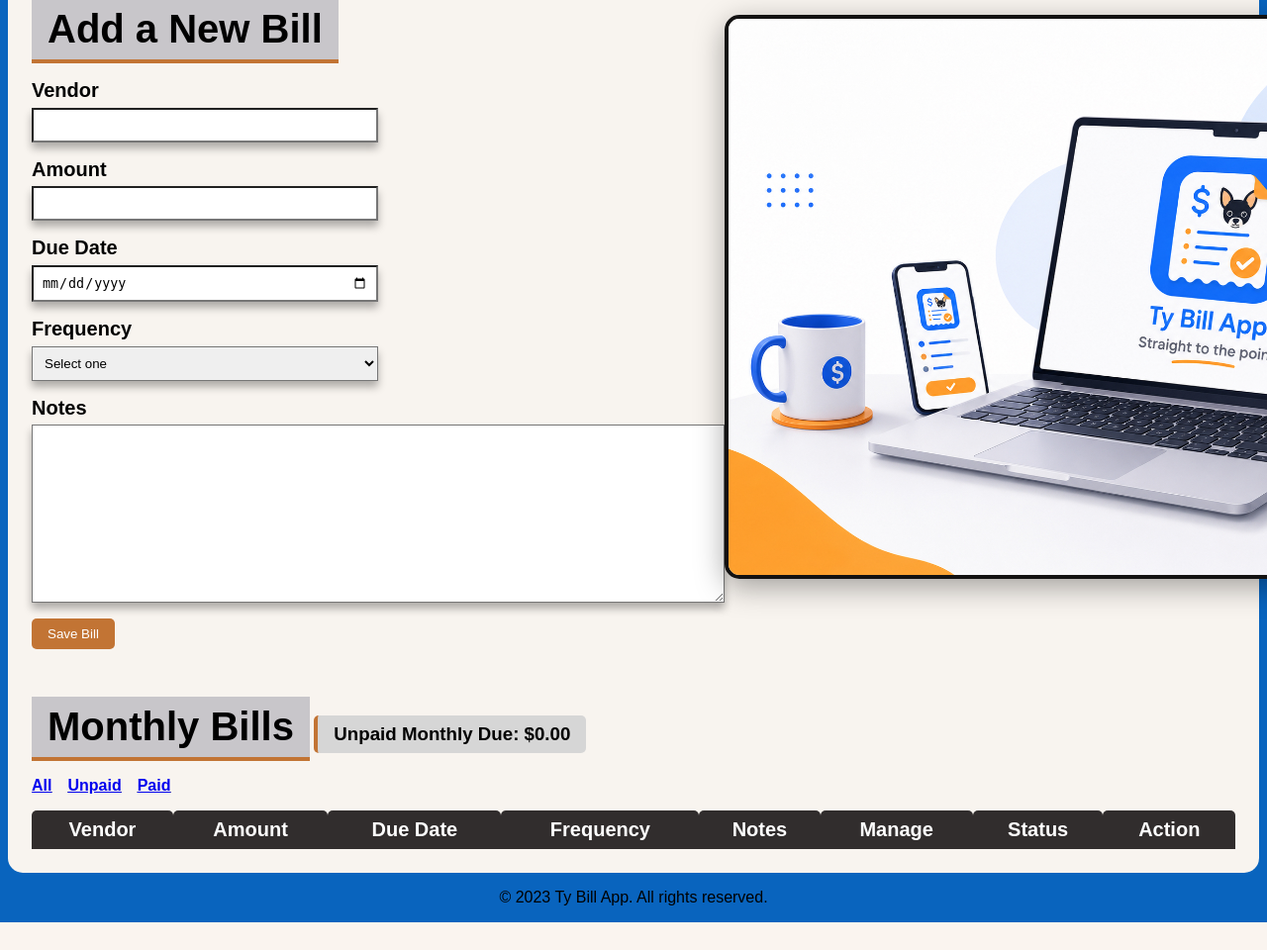
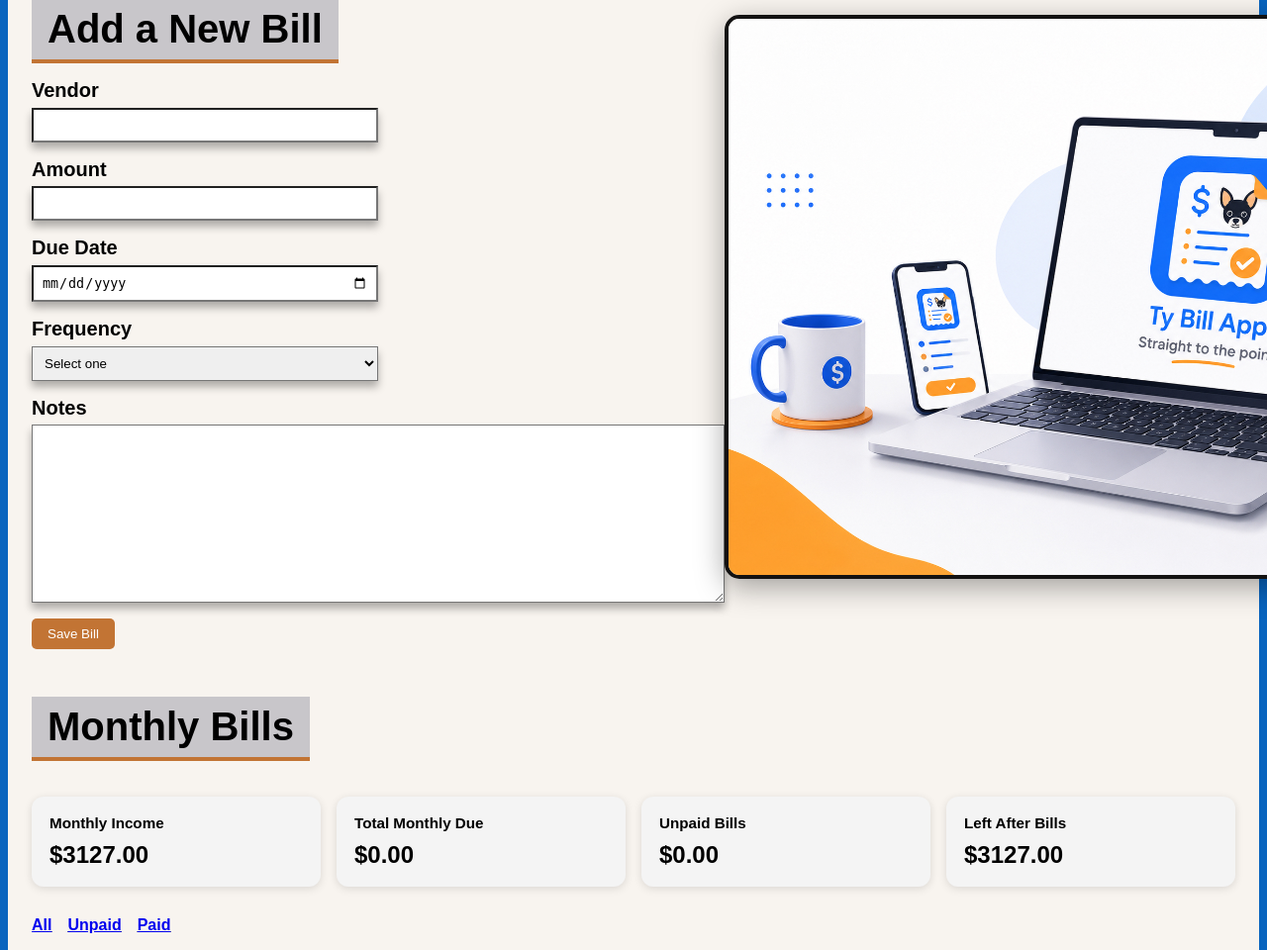
Before and after one commit to THELEGED93/ty-bill-app, a Flask app: page /bills in a window 1280 px wide; the page is wider, and only the part inside the window is pictured. Shown: the part 383-1343 px from the top of that part at 99% size. Before the commit the page ends 1315 px from the top of that part, so only its background shows below. Run offline with Flask 3, Linux system fonts and the light colour scheme; data that the repository does not hold is empty.

Commit message:
New Dashboard Cards with logic

```diff
--- a/app.py
+++ b/app.py
@@ -18,6 +18,7 @@ def bills():
 
     active_filter = request.args.get("status", "all")
 
+    # Bills shown in the table, based on filter
     if active_filter == "paid":
         bills = conn.execute(
             "SELECT * FROM bills WHERE paid = 1 ORDER BY due_date ASC"
@@ -37,22 +38,49 @@ def bills():
             "SELECT * FROM bills ORDER BY due_date ASC"
         ).fetchall()
 
-    total = conn.execute(
-        """
-        SELECT COALESCE(SUM(CAST(amount AS REAL)), 0) AS total
-        FROM bills
-        WHERE paid = 0
-        """
-    ).fetchone()["total"]
+    # Use ALL bills for dashboard totals, not just filtered bills
+    all_bills = conn.execute(
+        "SELECT * FROM bills ORDER BY due_date ASC"
+    ).fetchall()
+
+    monthly_income = 3127.00  # temporary hardcoded income for now
+
+    total_due = 0
+    total_unpaid = 0
+
+    for bill in all_bills:
+        amount = float(bill["amount"])
+        frequency = bill["frequency"]
+        paid = bill["paid"]
+
+        if frequency == "weekly":
+            monthly_amount = amount * 4
+        elif frequency == "biweekly":
+            monthly_amount = amount * 2
+        elif frequency == "yearly" or frequency == "annual":
+            monthly_amount = amount / 12
+        else:
+            monthly_amount = amount
+
+        total_due += monthly_amount
+
+        if paid == 0 or paid is None:
+            total_unpaid += monthly_amount
+
+    left_after_bills = monthly_income - total_due
 
     conn.close()
 
     return render_template(
         "bills.html",
         bills=bills,
-        total=total,
+        monthly_income=monthly_income,
+        total_due=total_due,
+        total_unpaid=total_unpaid,
+        left_after_bills=left_after_bills,
         active_filter=active_filter
     )
+
 @app.route("/delete/<int:bill_id>", methods=["POST"])
 def delete_bill(bill_id):
     conn = get_db_connection()
--- a/static/style.css
+++ b/static/style.css
@@ -297,3 +297,28 @@ td.status-unpaid {
     gap: 1.0rem;
     padding-bottom: 1rem;
 }
+
+.dashboard-cards {
+    display: grid;
+    grid-template-columns: repeat(auto-fit, minmax(180px, 1fr));
+    gap: 16px;
+    margin: 20px 0 30px;
+}
+
+.dashboard-card {
+    background: #f4f4f4;
+    border-radius: 12px;
+    padding: 18px;
+    box-shadow: 0 2px 8px rgba(0, 0, 0, 0.12);
+}
+
+.dashboard-card h3 {
+    margin: 0 0 10px;
+    font-size: 0.95rem;
+}
+
+.dashboard-card p {
+    margin: 0;
+    font-size: 1.5rem;
+    font-weight: bold;
+}
--- a/templates/bills.html
+++ b/templates/bills.html
@@ -51,7 +51,29 @@
 
 <h2 class="section-title">Monthly Bills</h2>
 
-<h3 class = "total-bills">Unpaid Monthly Due: ${{ "%.2f" | format(total) }}</h3>
+<section class="dashboard-cards">
+
+    <div class="dashboard-card">
+        <h3>Monthly Income</h3>
+        <p>${{ "%.2f" | format(monthly_income) }}</p>
+    </div>
+
+    <div class="dashboard-card">
+        <h3>Total Monthly Due</h3>
+        <p>${{ "%.2f" | format(total_due) }}</p>
+    </div>
+
+    <div class="dashboard-card">
+        <h3>Unpaid Bills</h3>
+        <p>${{ "%.2f" | format(total_unpaid) }}</p>
+    </div>
+
+    <div class="dashboard-card">
+        <h3>Left After Bills</h3>
+        <p>${{ "%.2f" | format(left_after_bills) }}</p>
+    </div>
+
+</section>
 
 <div class="filter-buttons">
     <a href="{{ url_for('bills', status='all') }}"
```
